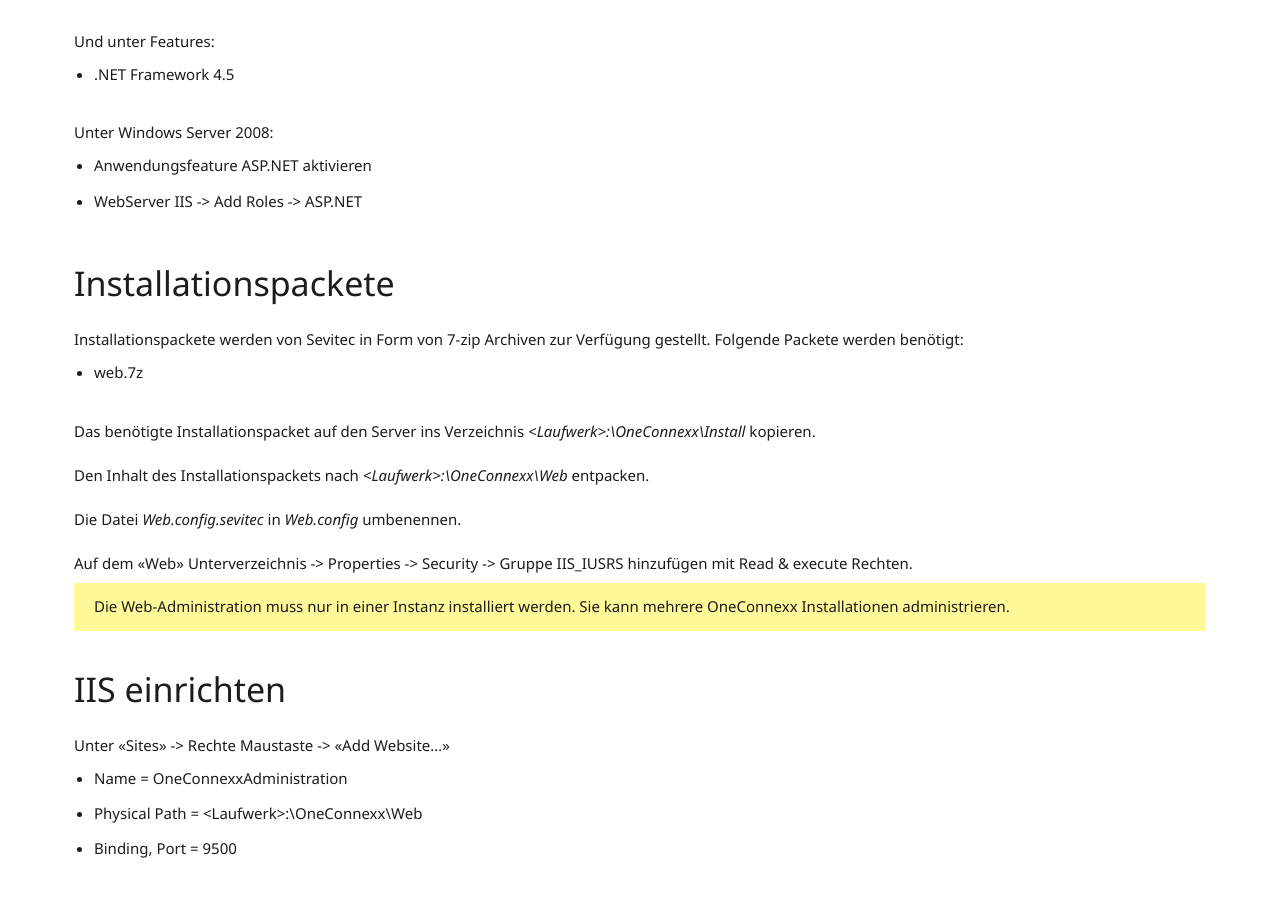
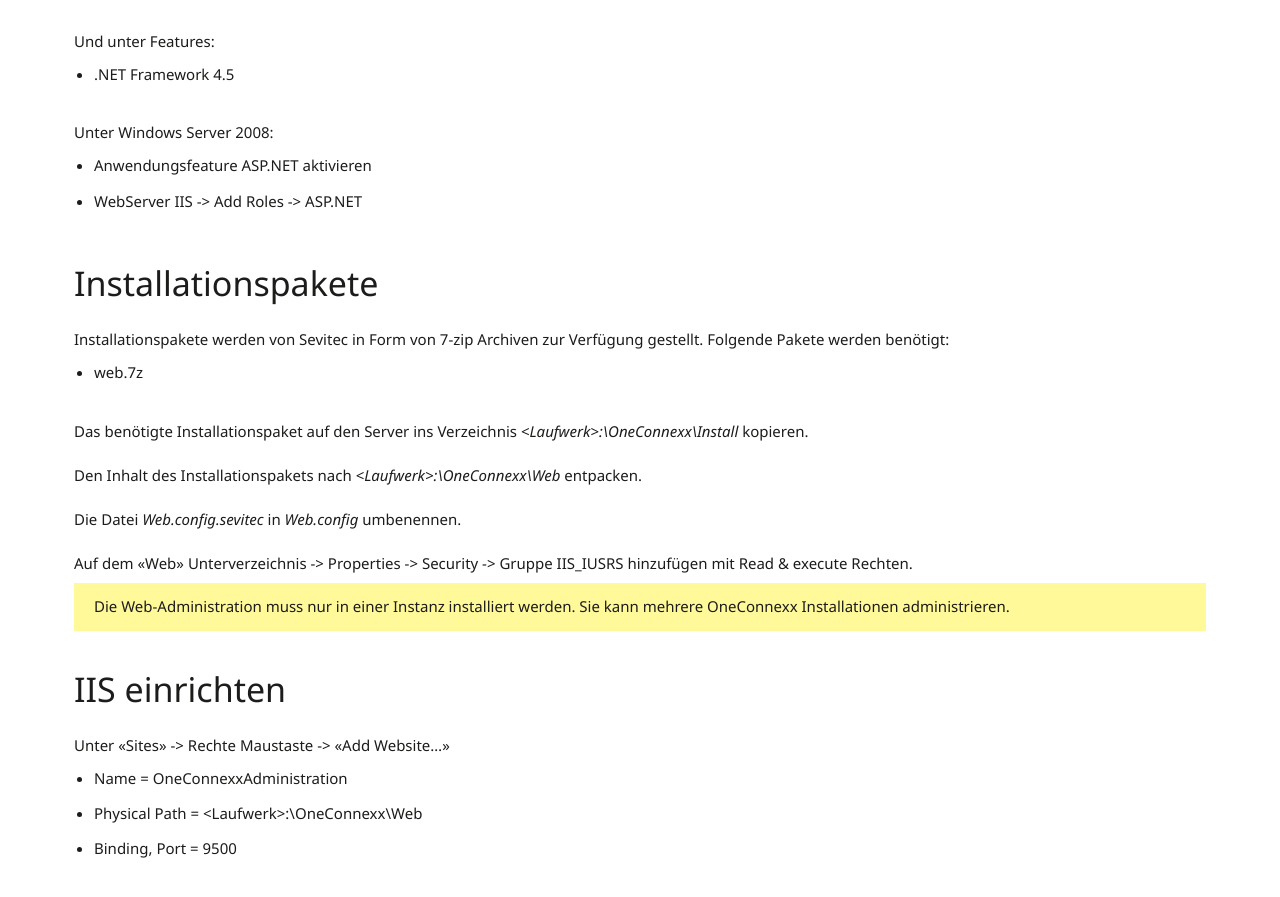
Before and after one commit to primesoft-group/oneconnexx-docs, a Jekyll site: the page built from _pages/setup/de/web.md, in a window 1280 px wide and 900 px high, scrolled down 786 px. Shown: the top 897 px of the window. Built offline with Jekyll 4.4.1, drawn with Linux system fonts in a browser that asks for light colours; nearby versions of some CDN libraries; some web fonts are replaced.

Commit message:
Update web.md

```diff
--- a/_pages/setup/de/web.md
+++ b/_pages/setup/de/web.md
@@ -29,15 +29,15 @@
 * Anwendungsfeature ASP.NET aktivieren
 * WebServer IIS -> Add Roles -> ASP.NET
 
-### Installationspackete
+### Installationspakete
 
-Installationspackete werden von Sevitec in Form von 7-zip Archiven zur Verfügung gestellt. Folgende Packete werden benötigt:
+Installationspakete werden von Sevitec in Form von 7-zip Archiven zur Verfügung gestellt. Folgende Pakete werden benötigt:
 
 * web.7z
 
-Das benötigte Installationspacket auf den Server ins Verzeichnis *&lt;Laufwerk&gt;:\OneConnexx\Install* kopieren.
+Das benötigte Installationspaket auf den Server ins Verzeichnis *&lt;Laufwerk&gt;:\OneConnexx\Install* kopieren.
 
-Den Inhalt des Installationspackets nach *&lt;Laufwerk&gt;:\OneConnexx\Web* entpacken.
+Den Inhalt des Installationspakets nach *&lt;Laufwerk&gt;:\OneConnexx\Web* entpacken.
 
 Die Datei *Web.config.sevitec* in *Web.config* umbenennen.
 
```
